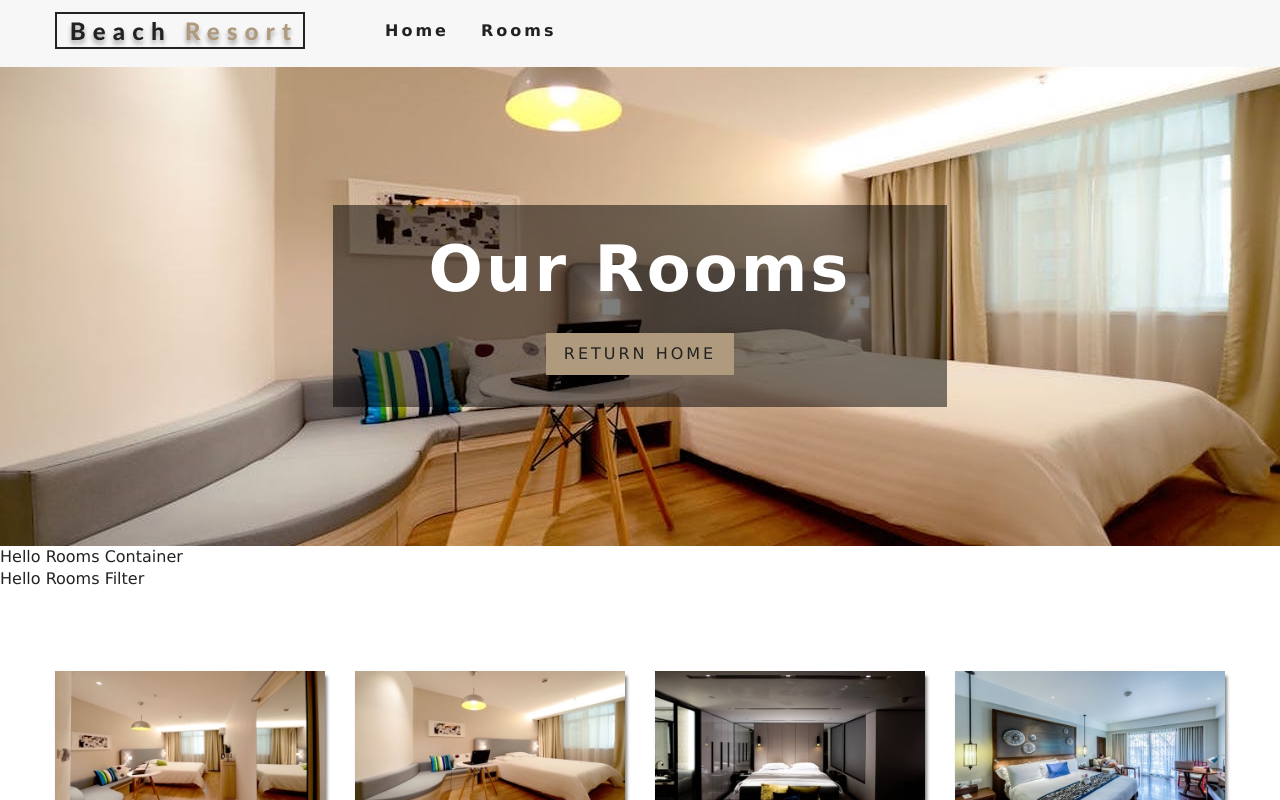
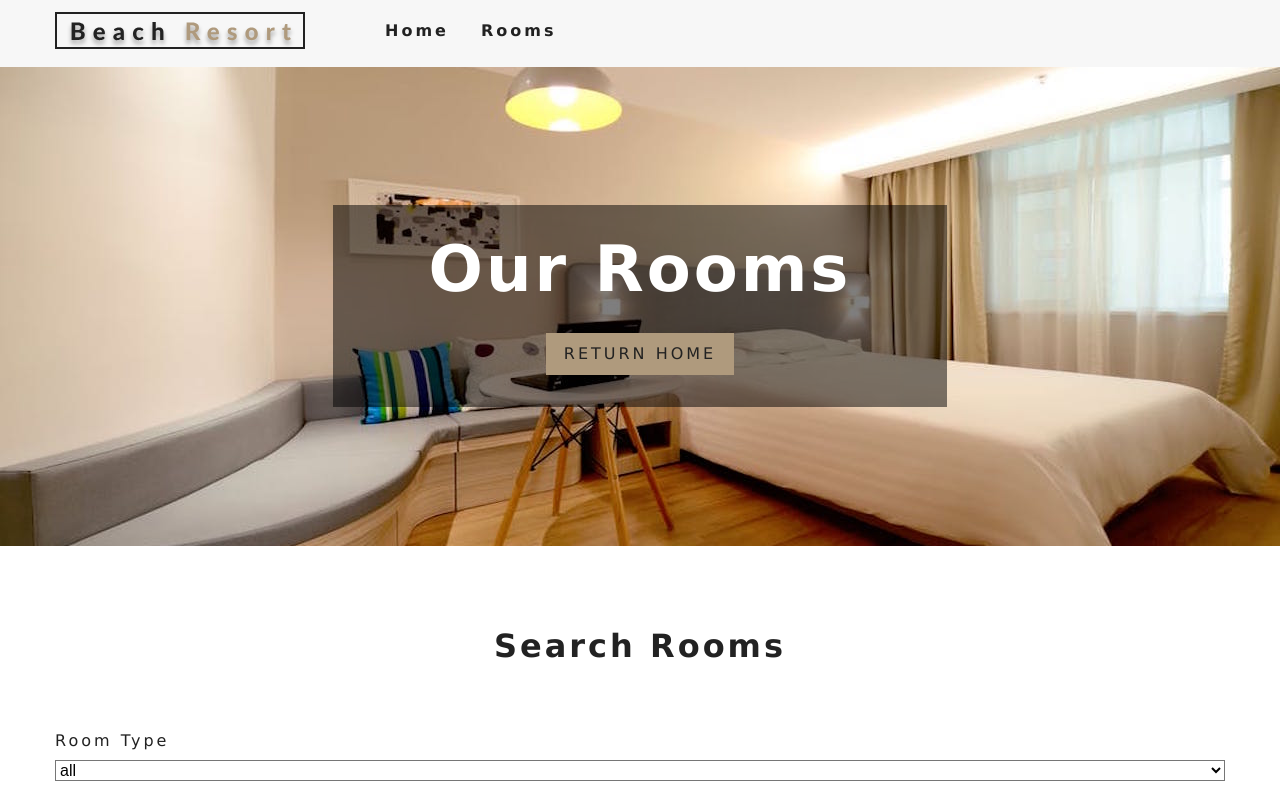
Before and after one commit to abduh9350/hotel-reservation, a React (Create React App) app: page /rooms in a window 1280 px wide. Shown: the top 800 px of the page. Built offline with nearby package versions, Linux system fonts and the light colour scheme.

Commit message:
functions added on roomsFilter content

```diff
--- a/src/components/RoomsContainer.js
+++ b/src/components/RoomsContainer.js
@@ -12,7 +12,6 @@
 
     return (
         <div>
-            Hello Rooms Container
             <RoomsFilter rooms={rooms} />
             <RoomsList rooms={sortedRooms}/>
         </div>
--- a/src/components/RoomsFilter.js
+++ b/src/components/RoomsFilter.js
@@ -1,10 +1,46 @@
 import React from 'react'
-
-function RoomsFilter() {
+import {useContext} from 'react'
+import {RoomContext} from '../context'
+import Title from './Title'
+const getUnique = (items, value) => {
+    return [...new Set(items.map((item) => item[value]))]
+}
+function RoomsFilter({rooms}) {
+    const context = useContext(RoomContext)
+    const {
+        handleChange, type, capacity, price, minPrice,
+        maxPrice, minSize, maxSize, breakfast, pets
+    } = context
+    let types = getUnique(rooms,'type')
+    types = ['all', ...types]
+    types = types.map((item, index) => {
+        return (
+            <option value={item} key={index}>
+                {item}
+            </option>
+        )
+    })
     return (
-        <div>
-            Hello Rooms Filter
-        </div>
+        <section className='filter-container'>
+            <Title title='search rooms' />
+            <form className='filter-form'>
+                {/*select type*/}
+                <div className="form-group">
+                    <label htmlFor="type">
+                        room type
+                    </label>
+                    <select
+                        name="type" id="type"
+                        value={type}
+                        className='form-control'
+                        onChange={handleChange}
+                    >
+                        {types}
+                    </select>
+                </div>
+                {/*end select type*/}
+            </form>
+        </section>
     )
 }
 
--- a/src/context.js
+++ b/src/context.js
@@ -8,16 +8,31 @@
         sortedRooms: [],
         featuredRooms: [],
         loading: true,
+        type: 'all',
+        capacity: 1,
+        price: 0,
+        minPrice: 0,
+        maxPrice: 0,
+        minSize: 0,
+        maxSize: 0,
+        breakfast: false,
+        pets: false
     }
 
     componentDidMount() {
         let rooms = this.formatData(items);
         let featuredRooms = rooms.filter(room => room.featured === true)
+        let maxPrice = Math.max(...rooms.map(item => item.price))
+        let maxSize = Math.max(...rooms.map(item => item.size))
+
         this.setState({
             rooms,
             featuredRooms,
             sortedRooms: rooms,
-            loading: false
+            loading: false,
+            price: maxPrice,
+            maxPrice,
+            maxSize
         })
     }
 
@@ -37,12 +52,45 @@
         return room;
     };
 
+    handleChange = event => {
+        const target = event.target
+        const name = event.target.name
+        const value = event.type === 'checkbox' ? target.checked : target.value
+
+        this.setState({
+            [name] : value
+        }, this.filterRooms)
+    }
+
+    filterRooms = () => {
+        let {
+                rooms,
+                type,
+                capacity,
+                price,
+                minSize,
+                maxSize,
+                breakfast,
+                pets
+            } = this.state
+
+        let tempRooms = [...rooms]
+        if(type !== 'all') {
+            tempRooms = tempRooms.filter(room => room.type === type)
+        }
+        this.setState({
+            sortedRooms: tempRooms
+        })
+
+    }
+
     render() {
         return (
             <RoomContext.Provider
                 value={{
                     ...this.state,
-                    getRoom: this.getRoom
+                    getRoom: this.getRoom,
+                    handleChange: this.handleChange
                 }}
             >
                 {this.props.children}
```
Also changed, not shown: 1 other file (tests, documents, lock files or other folders).
